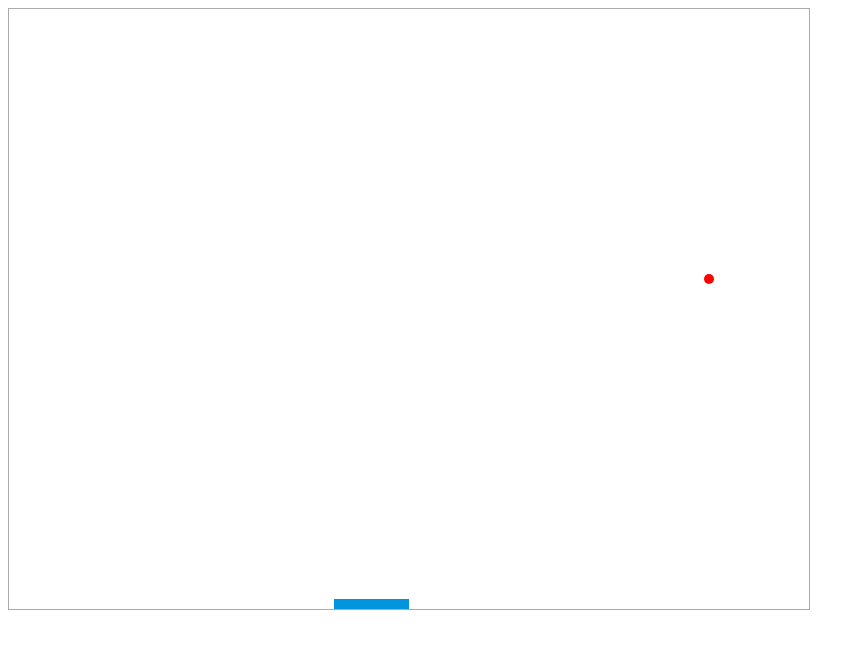
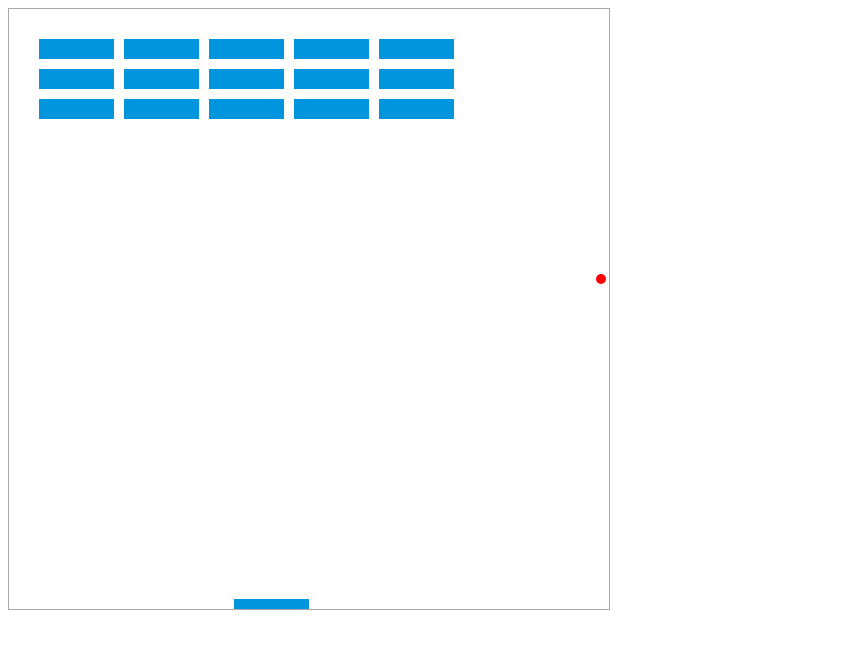
Before and after one commit to technbuzz/breakout-canvas, a plain HTML site: page index.html in a window 1280 px wide. Shown: the whole page, without its empty margins (0-865 px from the left). Drawn offline with Linux system fonts and the light colour scheme.

Commit message:
drawing bricks

```diff
--- a/index.html
+++ b/index.html
@@ -7,7 +7,7 @@
     <link href="css/style.css" rel="stylesheet">
   </head>
   <body>
-    <canvas  width="800" height="600"></canvas>
+    <canvas  width="600" height="600"></canvas>
     <script type="module" src="scripts/main.js"></script>
   </body>
 </html>
--- /dev/null
+++ b/scripts/Bricks.js
@@ -0,0 +1,51 @@
+import { Point } from "./utils.js";
+export class Bricks {
+
+
+  constructor() {
+    this.rows = 3;
+    this.columns = 5;
+    this.width = 75;
+    this.height = 20;
+    this.padding = 10;
+    this.offsetTop = 30;
+    this.offsetLeft = 30;
+
+    this.bricks = this.createBricks();
+    console.log(this.bricks)
+  }
+
+
+  drawBrick(c, x, y) {
+    c.beginPath();
+    c.fillStyle = "#0095DD";
+    c.rect(x, y, this.width, this.height);
+    c.fill();
+    c.closePath();
+  }
+
+  createBricks() {
+    let result = []
+    for(let c =0; c<this.columns  ; c++) {
+      result[c] = []
+      for(let r=0; r<this.rows; r++) {
+        const brickX = c * (this.padding + this.width) + this.offsetLeft;
+        const brickY = r * (this.padding + this.height) + this.offsetTop;
+        result[c][r] = new Point(brickX, brickY)
+      }
+    }
+    return result
+  }
+
+  drawBricks() {
+    this.bricks.forEach((column) => {
+      column.forEach((brick) => {
+        this.drawBrick(globalThis.game.c, brick.x, brick.y)
+      })
+    })
+  }
+
+  draw() {
+    this.drawBricks()
+  }
+}
--- a/scripts/main.js
+++ b/scripts/main.js
@@ -1,4 +1,5 @@
 import { Ball } from "./Ball.js";
+import { Bricks } from "./Bricks.js";
 import { Player } from "./Player.js";
 
 export class Game {
@@ -12,6 +13,7 @@ export class Game {
 
     globalThis.game = this;
 
+    this.bricks = new Bricks();
     this.ball = new Ball(this.width / 2, this.height - 30);
     this.player = new Player()
 
@@ -30,6 +32,7 @@ export class Game {
 
   draw() {
     this.c.clearRect(0, 0, this.width, this.height);
+    this.bricks.draw();
     this.ball.draw();
     this.player.draw();
   }
```
